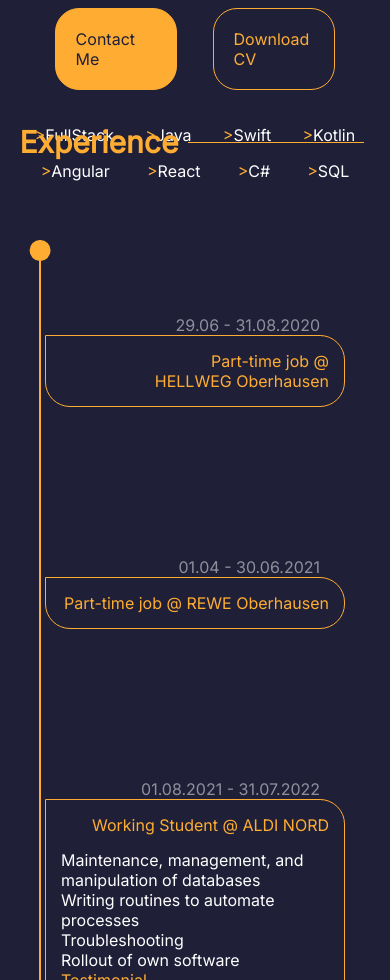
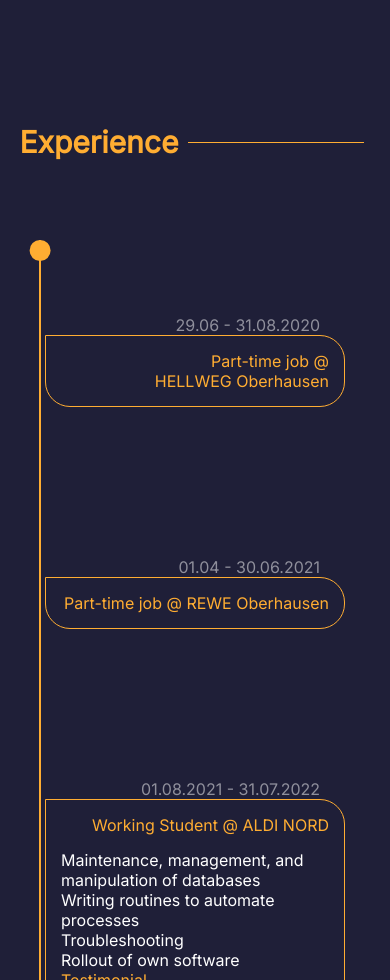
Before and after one commit to EnisCiftci/portfolio, a React (Vite) app: page / in a window 390 px wide. Shown: the part 1020-2000 px from the top of the page. Built offline with nearby package versions, Linux system fonts and the light colour scheme.

Commit message:
Better mobile port

```diff
--- a/src/components/about/About.jsx
+++ b/src/components/about/About.jsx
@@ -8,6 +8,8 @@ import Typed from 'typed.js';
 export default function About() {
 
     React.useEffect(() => {
+        document.getElementById("about").style.height = ""+window.innerHeight
+
         const typed = new Typed("#typed", {
             strings: ["Bonjour!","Hola!","Privet!","Salve!","Hallo!","Merhaba!","Ola!","Salaam!"],
             typeSpeed: Math.floor(Math.random() * (120 - 70 + 1) + 70),
--- a/src/components/projects/Projects.jsx
+++ b/src/components/projects/Projects.jsx
@@ -14,7 +14,7 @@ export default function Projects() {
                     </a>
                 </div>
                 <div className={"project_content"}>
-                    <a className={"project_title accent"} href={"https://github.com/EnisCiftci/TogethAR"} target={"_blank"}>TogethAR (Git-repo WIP)</a>
+                    <a className={"project_title accent"} href={"https://github.com/EnisCiftci/TogethAR"} target={"_blank"}>TogethAR</a>
                     <p className={"project_desc"}>iPad App for a collaborative AR-Session with collaborative tools and a lobby system</p>
                     <ul className={"project_tags"}>
                         <li className={"text-secondary"}>XCode</li>
--- a/src/global.css
+++ b/src/global.css
@@ -151,5 +151,7 @@ a:hover {
 }
 
 @media screen and (max-width: 785px){
-
+    section{
+        overflow-x: hidden;
+    }
 }
```
